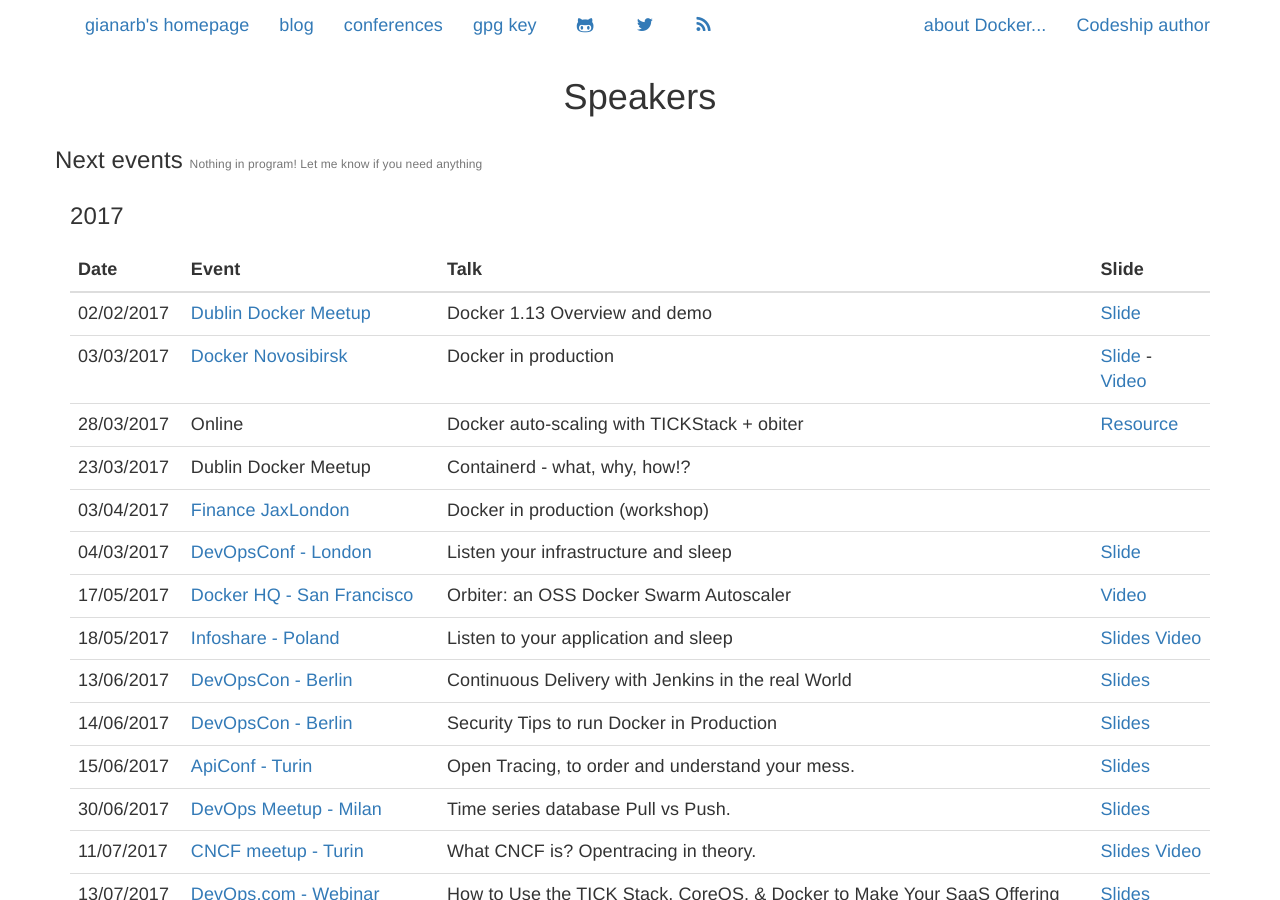
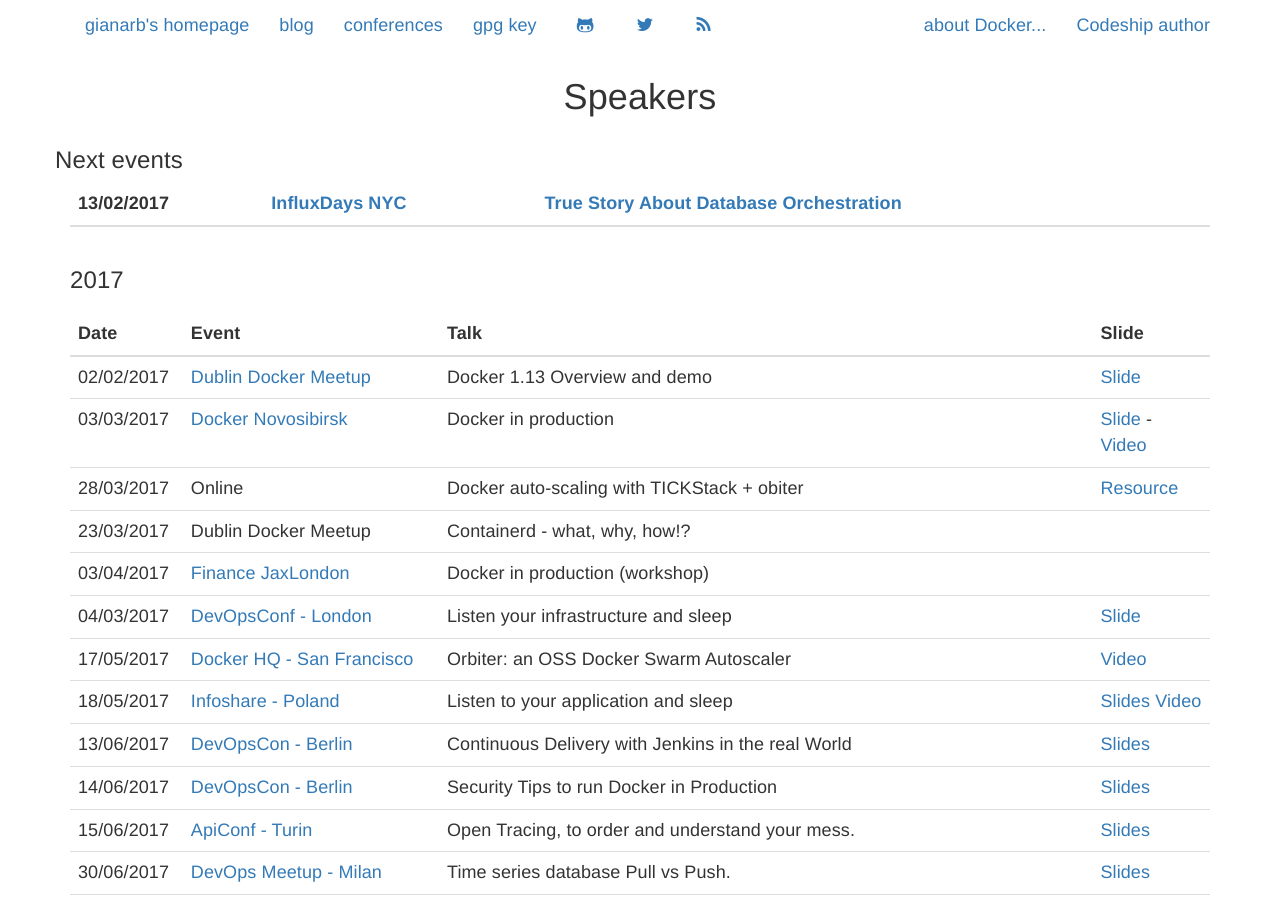
Before and after one commit to gianarb/gianarb.github.com, a Jekyll site: the page built from conferences.html, in a window 1280 px wide and 900 px high. Built offline with Jekyll 4.4.1, drawn with Linux system fonts in a browser that asks for light colours; nearby versions of some CDN libraries.

Commit message:
Added inflxdays event

```diff
--- a/_includes/next-events.html
+++ b/_includes/next-events.html
@@ -1,17 +1,16 @@
 <div class="row">
-    <h3>Next events <small>Nothing in program! Let me know if you need anything</small></h3>
-
-    <!--<div class="col-md-12">-->
-      <!--<table class="table table-hover">-->
-          <!--<thead>-->
-            <!--<tr>-->
-              <!--<th>Date</th>-->
-              <!--<th>Event</th>-->
-              <!--<th>Talk</th>-->
-            <!--</tr>-->
-          <!--</thead>-->
-          <!--<tbody>-->
-          <!--</tbody>-->
-        <!--</table>-->
-    <!--</div>-->
+    <h3>Next events</h3>
+    <div class="col-md-12">
+      <table class="table table-hover">
+          <thead>
+            <tr>
+              <th>13/02/2017</th>
+              <th><a href="https://influxdays.com">InfluxDays NYC</a></th>
+              <th><a href="https://influxdays.com/speakers/gianluca-arbezzano/">True Story About Database Orchestration</a></th>
+            </tr>
+          </thead>
+          <tbody>
+          </tbody>
+        </table>
+    </div>
 </div>
```
